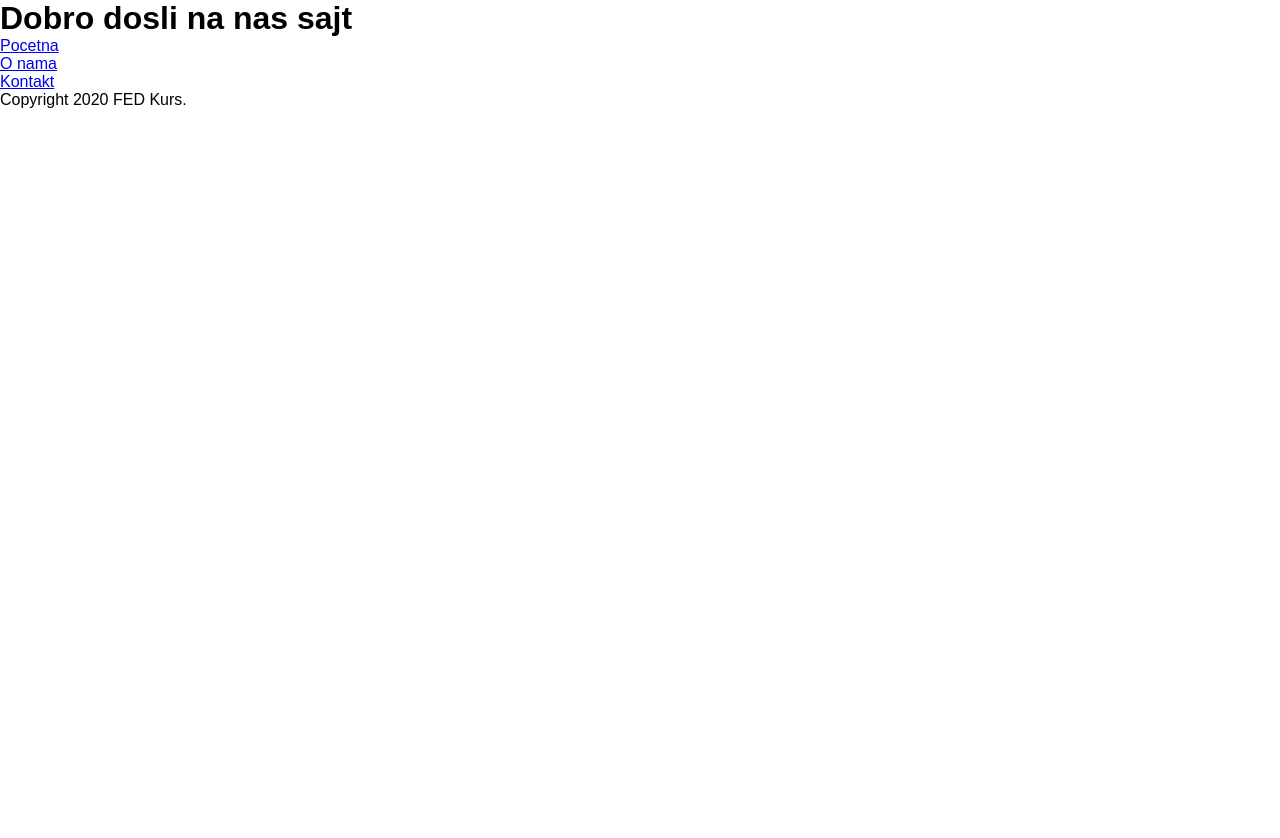
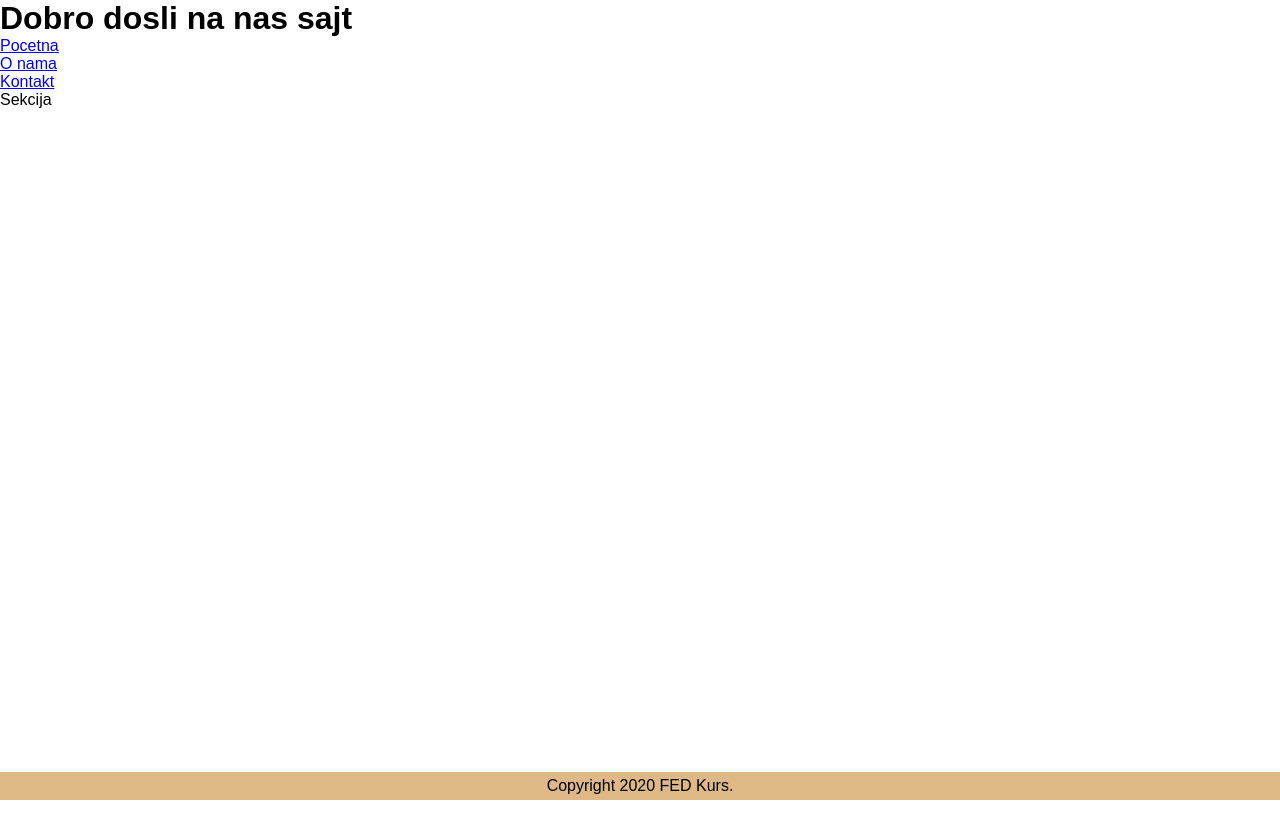
Before and after one commit to nikolanikic94/git-vezbanje, a plain HTML site: page index.html in a window 1280 px wide. Shown: the top 838 px of the page. Before the commit the page ends 800 px from the top, so only its background shows below. Drawn offline with Linux system fonts and the light colour scheme.

Commit message:
Sredjen css.

```diff
--- a/index.html
+++ b/index.html
@@ -19,6 +19,9 @@
             </ul>
         </nav>
     </main>
+    <section>
+        Sekcija
+    </section>
     <footer>
         Copyright 2020 FED Kurs.
     </footer>
--- a/stil.css
+++ b/stil.css
@@ -3,3 +3,18 @@
     padding: 0;
     font-family: Arial, Helvetica, sans-serif;
 }
+
+footer {
+    width: 100%;
+    text-align: center;
+    position: fixed;
+    bottom: 0;
+    left: 50%;
+    transform: translateX(-50%);
+    background-color: burlywood;
+    padding: 5px;
+}
+
+section {
+    height: 2000px;
+}
```
